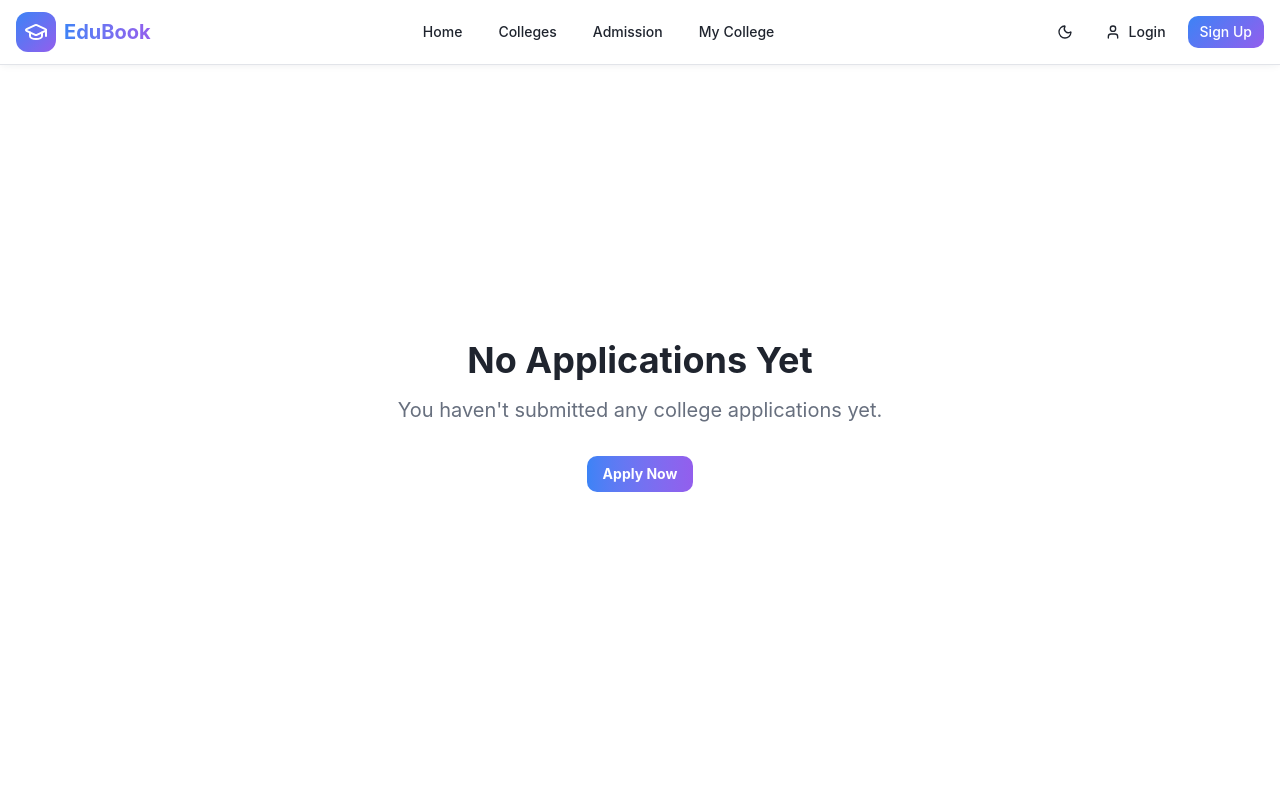
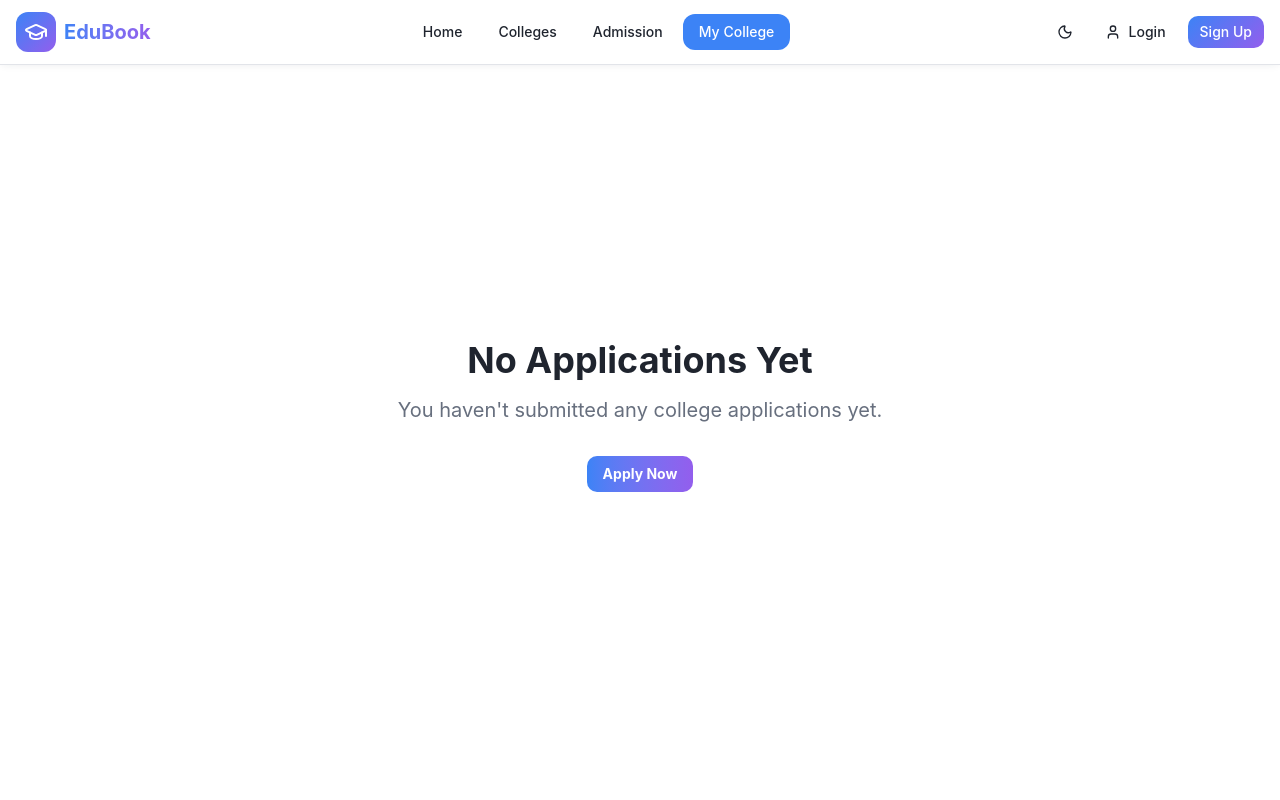
Before and after one commit to bibek-totol/college-book, a Next.js app: page /mycollege in a window 1280 px wide. Shown: the top 800 px of the page. Built offline with nearby package versions, Linux system fonts and the light colour scheme.

Commit message:
Some small changes like colors, shadows, link highlight

```diff
--- a/app/globals.css
+++ b/app/globals.css
@@ -6,8 +6,9 @@
     --background: 0 0% 100%;
     --foreground: 220 20% 15%;
 
-    --card: 0 0% 100%;
-    --card-foreground: 220 20% 15%;
+
+
+
 
     --popover: 0 0% 100%;
     --popover-foreground: 220 20% 15%;
--- a/app/mycollege/page.tsx
+++ b/app/mycollege/page.tsx
@@ -127,8 +127,8 @@ const MyCollege = () => {
             const currentReview = newReview[admission.id];
 
             return (
-              <Card key={admission.id} className="shadow-card">
-                <CardHeader className="bg-gradient-primary text-white rounded-t-lg">
+              <Card key={admission.id} className="shadow-card shadow-xl">
+                <CardHeader className="bg-gradient-primary text-foreground rounded-t-lg">
                   <CardTitle className="text-2xl">{admission.collegeName}</CardTitle>
                 </CardHeader>
                 <CardContent className="p-6">
@@ -256,7 +256,7 @@ const MyCollege = () => {
 
                         <Button
                           onClick={() => handleSubmitReview(admission.id)}
-                          className="bg-gradient-primary hover:opacity-90 transition-opacity"
+                          className="bg-gradient-to-r from-primary to-accent font-bold transition-opacity"
                         >
                           Submit Review
                         </Button>
--- a/components/CollegeCard.tsx
+++ b/components/CollegeCard.tsx
@@ -80,7 +80,7 @@ const CollegeCard = ({ college, showDetails = false }: CollegeCardProps) => {
 
       <CardFooter className="p-6 pt-0">
         <Button
-          className="w-full bg-gradient-to-r from-primary to-accent font-bold  text-foreground"
+          className="w-full bg-gradient-to-r from-primary to-accent font-bold "
           onClick={handleClick}
         >
           {showDetails ? "Apply Now" : "View Details"}
--- a/components/HeroSearch.tsx
+++ b/components/HeroSearch.tsx
@@ -13,7 +13,7 @@ const HeroSearch = () => {
           alt="University Campus"
           className="w-full h-full object-cover"
         />
-        <div className="absolute inset-0 bg-linear-to-br from-primary/90 via-primary/80 to-accent/90" />
+
       </div>
 
 
--- a/components/Navbar.tsx
+++ b/components/Navbar.tsx
@@ -1,6 +1,8 @@
 "use client";
+
 import { useState } from "react";
 import Link from "next/link";
+import { usePathname } from "next/navigation";
 import { GraduationCap, Menu, X, User, Moon, Sun } from "lucide-react";
 import { useTheme } from "next-themes";
 import { Button } from "./ui/button";
@@ -8,6 +10,7 @@ import { Button } from "./ui/button";
 const Navbar = () => {
   const [isMenuOpen, setIsMenuOpen] = useState(false);
   const { theme, setTheme } = useTheme();
+  const pathname = usePathname();
 
   const navItems = [
     { name: "Home", path: "/" },
@@ -28,22 +31,26 @@ const Navbar = () => {
             <span className="text-xl font-bold bg-gradient-to-r from-primary to-accent bg-clip-text text-transparent">
               EduBook
             </span>
-
           </Link>
 
-
           <div className="hidden md:flex items-center gap-1">
-            {navItems.map((item) => (
+            {navItems.map((item) => {
+              const isActive = pathname === item.path;
+              return (
                 <Link
                   key={item.name}
                   href={item.path}
-                className="px-4 py-2 rounded-lg text-sm font-medium text-foreground hover:bg-secondary transition-colors"
+                  className={`px-4 py-2 rounded-lg text-sm font-medium transition-colors ${
+                    isActive
+                      ? "bg-primary text-white"
+                      : "text-foreground hover:bg-secondary"
+                  }`}
                 >
                   {item.name}
                 </Link>
-            ))}
+              );
+            })}
           </div>
-
 
           <div className="hidden md:flex items-center gap-3">
             <Button
@@ -52,16 +59,7 @@ const Navbar = () => {
               onClick={() => setTheme(theme === "dark" ? "light" : "dark")}
               className="rounded-lg cursor-pointer"
             >
-              {
-                theme === "dark" ? (
-                  <Sun className="h-5 w-5" />
-                ) : (
-                  <Moon className="h-5 w-5" />
-                )
-              }
-
-
-
+              {theme === "dark" ? <Sun className="h-5 w-5" /> : <Moon className="h-5 w-5" />}
             </Button>
             <Button variant="ghost" size="sm" className="gap-2">
               <User className="h-4 w-4" />
@@ -72,7 +70,6 @@ const Navbar = () => {
             </Button>
           </div>
 
-
           <button
             onClick={() => setIsMenuOpen(!isMenuOpen)}
             className="md:hidden p-2 rounded-lg hover:bg-secondary transition-colors"
@@ -81,20 +78,26 @@ const Navbar = () => {
           </button>
         </div>
 
-
         {isMenuOpen && (
           <div className="md:hidden py-4 border-t border-border animate-fade-in">
             <div className="flex flex-col gap-2">
-              {navItems.map((item) => (
+              {navItems.map((item) => {
+                const isActive = pathname === item.path;
+                return (
                   <Link
                     key={item.name}
                     href={item.path}
-                  className="px-4 py-2 rounded-lg text-sm font-medium text-foreground hover:bg-secondary transition-colors"
                     onClick={() => setIsMenuOpen(false)}
+                    className={`px-4 py-2 rounded-lg text-sm font-medium transition-colors ${
+                      isActive
+                        ? "bg-primary text-white"
+                        : "text-foreground hover:bg-secondary"
+                    }`}
                   >
                     {item.name}
                   </Link>
-              ))}
+                );
+              })}
               <div className="flex flex-col gap-2 mt-4 px-4">
                 <Button
                   variant="ghost"
```
Lines whose indentation alone changed are shown as unchanged.
